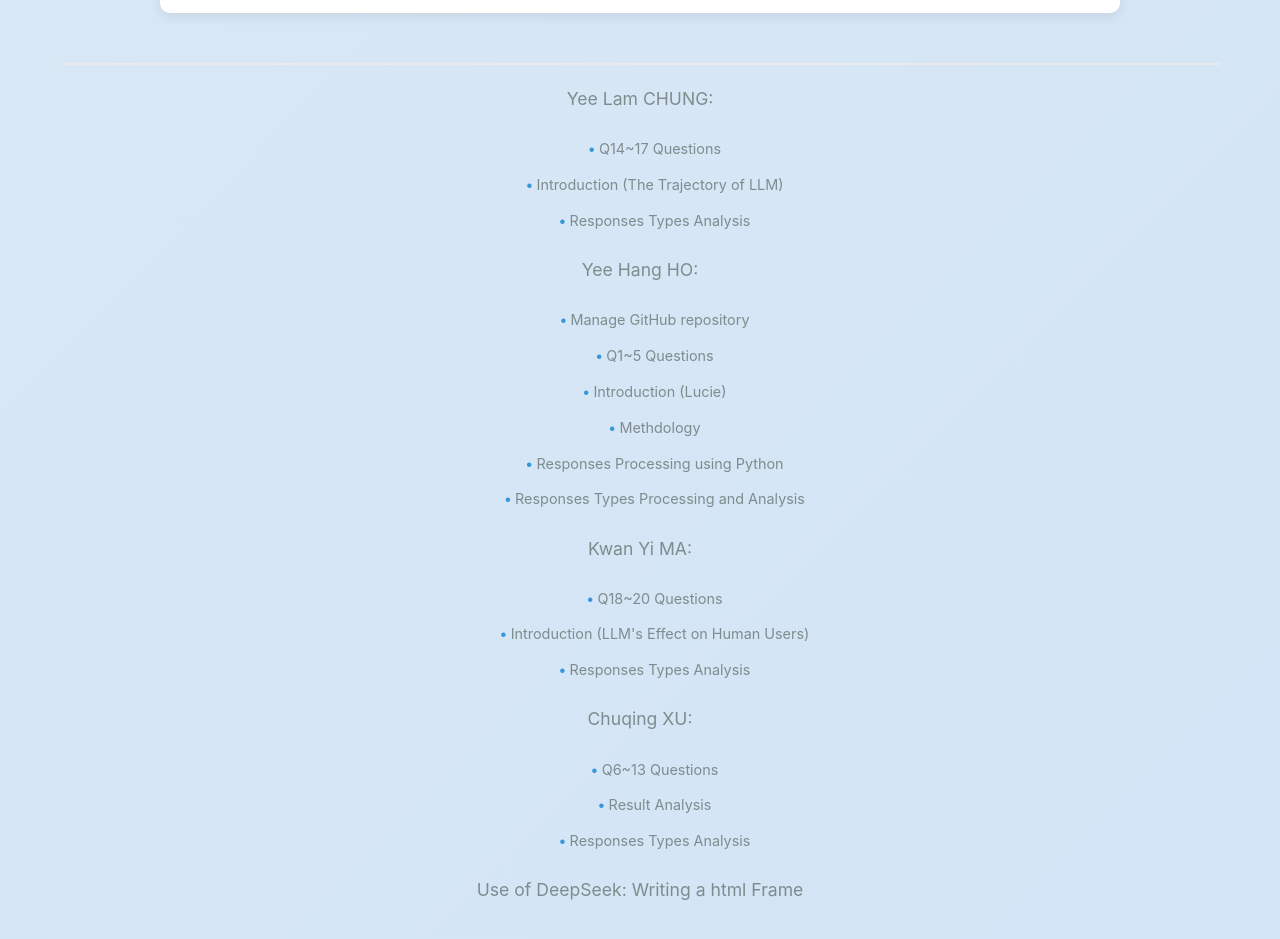
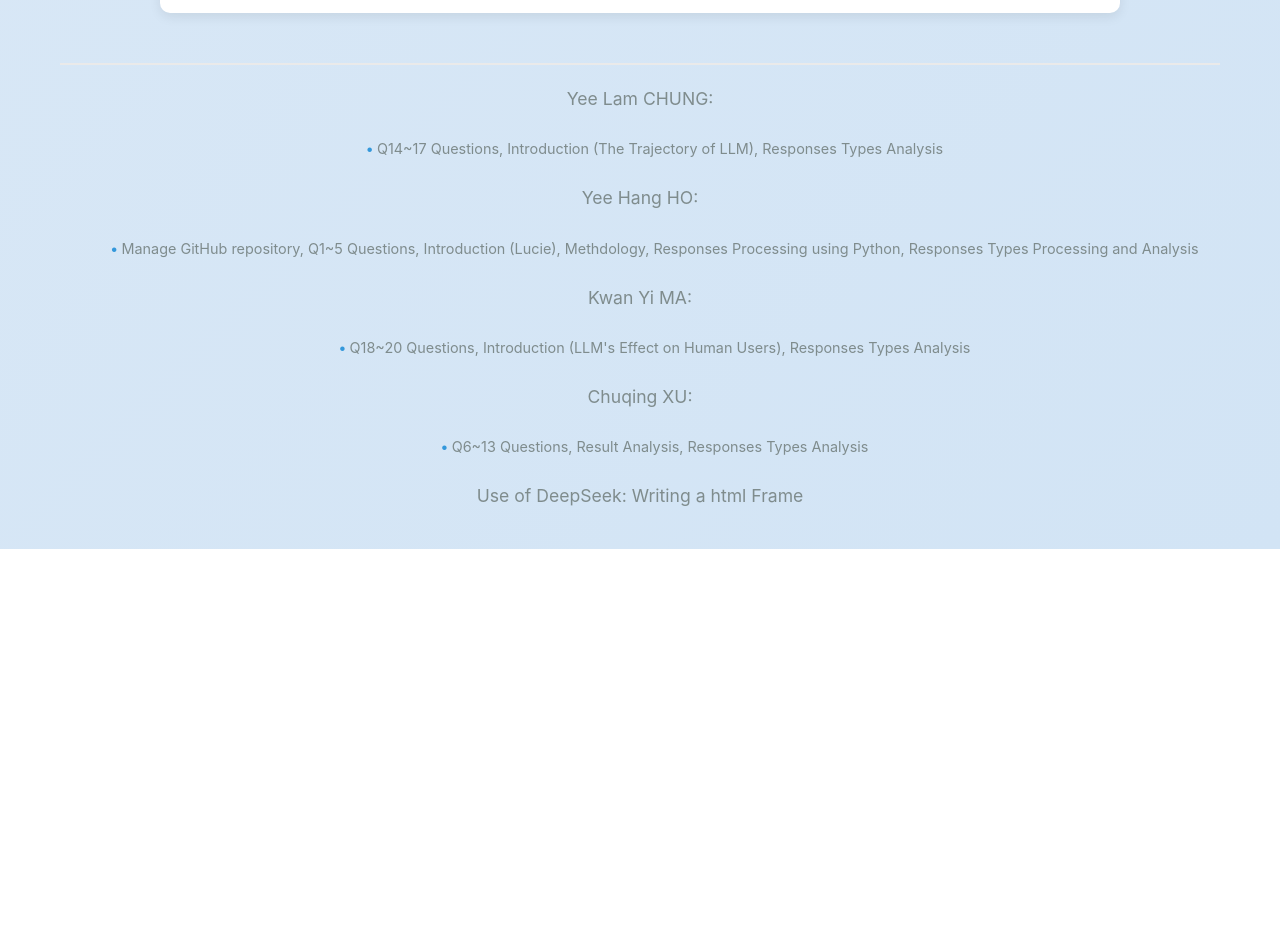
Before and after one commit to hoyhcl/Are-LLMs-Easily-Distracted-An-Evaluation-on-NLU-Robustness, a plain HTML site: page index.html in a window 1280 px wide. Shown: the part 9940-10879 px from the top of the page. After the commit the page ends 10489 px from the top, so only its background shows below. Drawn offline with Linux system fonts and the light colour scheme.

Commit message:
Update index.html

```diff
--- a/index.html
+++ b/index.html
@@ -466,30 +466,19 @@
     <footer>
         <p>Yee Lam CHUNG:</p>
         <ul>
-            <li>Q14~17 Questions</li>
-            <li>Introduction (The Trajectory of LLM)</li>
-            <li>Responses Types Analysis</li>
+            <li>Q14~17 Questions, Introduction (The Trajectory of LLM), Responses Types Analysis</li>
         </ul>
         <p>Yee Hang HO:</p>
         <ul>
-            <li>Manage GitHub repository</li>
-            <li>Q1~5 Questions</li>
-            <li>Introduction (Lucie)</li>
-            <li>Methdology</li>
-            <li>Responses Processing using Python</li>
-            <li>Responses Types Processing and Analysis</li>
+            <li>Manage GitHub repository, Q1~5 Questions, Introduction (Lucie), Methdology, Responses Processing using Python, Responses Types Processing and Analysis</li>
         </ul>
         <p>Kwan Yi MA:</p>
         <ul>
-            <li>Q18~20 Questions</li>
-            <li>Introduction (LLM's Effect on Human Users)</li>
-            <li>Responses Types Analysis</li>
+            <li>Q18~20 Questions, Introduction (LLM's Effect on Human Users), Responses Types Analysis</li>
         </ul>
         <p>Chuqing XU:</p>
         <ul>
-            <li>Q6~13 Questions</li>
-            <li>Result Analysis</li>
-            <li>Responses Types Analysis</li>
+            <li>Q6~13 Questions, Result Analysis, Responses Types Analysis</li>
         </ul>
         <p>Use of DeepSeek: Writing a html Frame</p>
     </footer>
```
